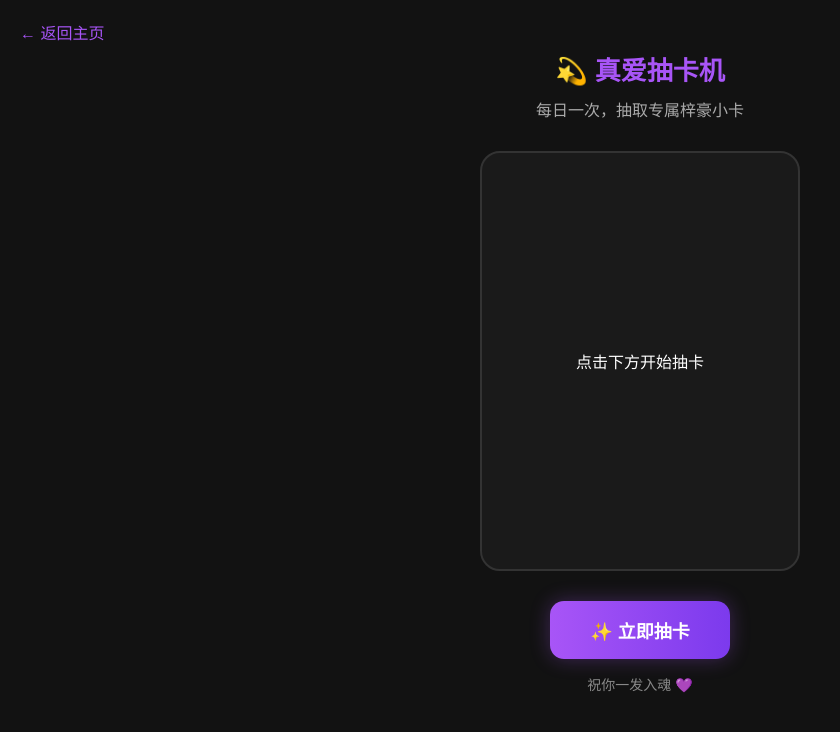
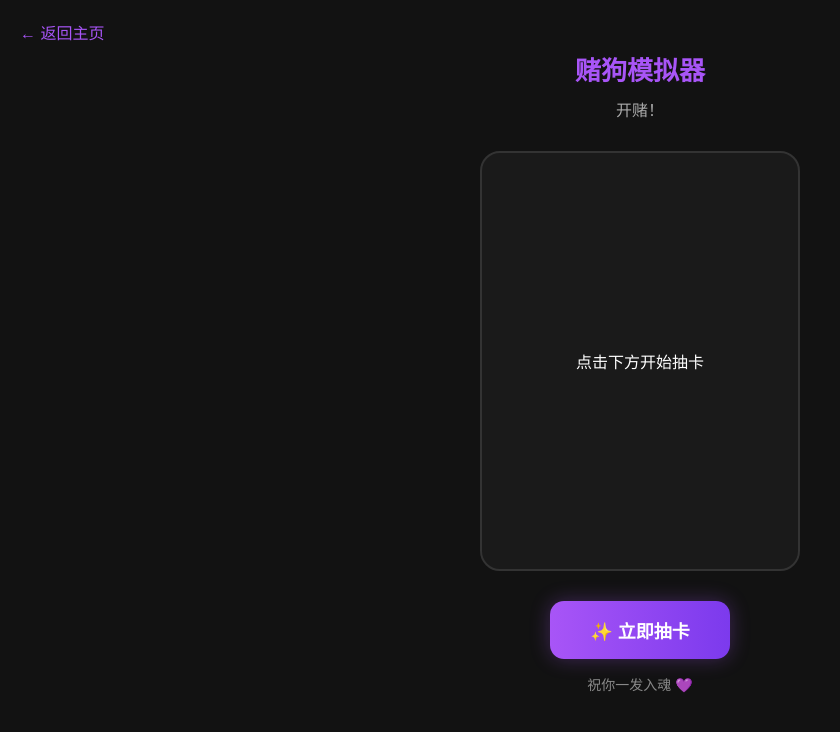
Before and after one commit to zephyr-1022/zephyr, a plain HTML site: page draw.html in a window 1280 px wide. Shown: the whole page, without its empty margins (0-840 px from the left). Drawn offline with Linux system fonts and the light colour scheme.

Commit message:
Add files via upload

```diff
--- a/draw.html
+++ b/draw.html
@@ -136,8 +136,8 @@ body{
 
 <body>
 <a href=" " class="back">← 返回主页</a >
-<h1 class="title">💫 真爱抽卡机</h1>
-<p class="sub">每日一次，抽取专属梓豪小卡</p >
+<h1 class="title">赌狗模拟器</h1>
+<p class="sub">开赌！</p >
 
 <div class="card-box" id="cardBox">
     <span id="emptyText">点击下方开始抽卡</span>
```
